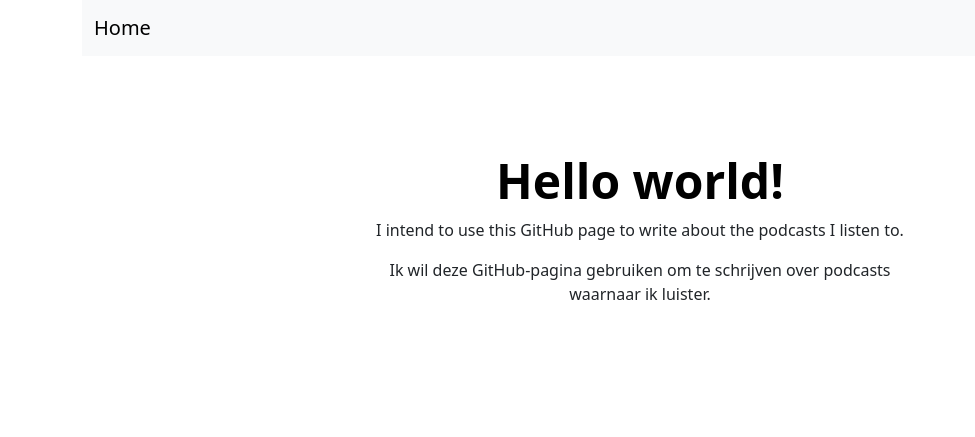
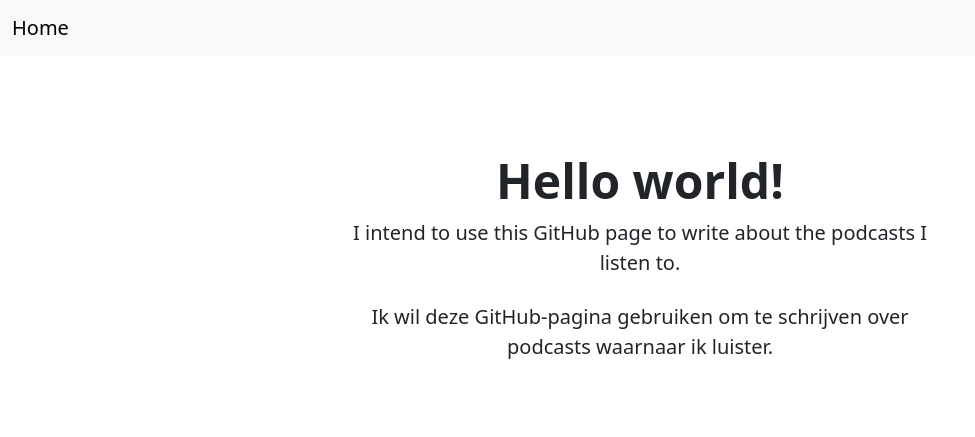
Before and after one commit to iproject33/iproject33.github.io, a plain HTML site: page index.html in a window 1280 px wide. Shown: the whole page, without its empty margins (0-975 px from the left). Drawn offline with nearby package versions, Linux system fonts and the light colour scheme.

Commit message:
Fixed bootstrap

```diff
--- a/index.html
+++ b/index.html
@@ -2,11 +2,10 @@
 
 <head>
 	<title>Podcasts from iproject33</title>
+	<meta charset="utf-8">
+	<meta name="viewport" content="width=device-width, initial-scale=1">
 	<link href="https://cdn.jsdelivr.net/npm/bootstrap@5.3.1/dist/css/bootstrap.min.css" rel="stylesheet"
 		integrity="sha384-4bw+/aepP/YC94hEpVNVgiZdgIC5+VKNBQNGCHeKRQN+PtmoHDEXuppvnDJzQIu9" crossorigin="anonymous">
-	<script src="https://cdn.jsdelivr.net/npm/bootstrap@5.3.1/dist/js/bootstrap.bundle.min.js"
-		integrity="sha384-HwwvtgBNo3bZJJLYd8oVXjrBZt8cqVSpeBNS5n7C8IVInixGAoxmnlMuBnhbgrkm"
-		crossorigin="anonymous"></script>
 	<script src="https://ajax.googleapis.com/ajax/libs/jquery/3.6.4/jquery.min.js"></script>
 	<script>
 		$(function () {
@@ -15,17 +14,23 @@
 	</script>
 </head>
 
-<body class="container">
+<body>
 	<div id="NavBarContent"></div>
-	<div class="px-4 py-5 my-5 text-center">
-		<h1 class="display-5 fw-bold text-body-emphasis">Hello world!</h1>
-		<div class="col-lg-6 mx-auto">
-			<p>
-				I intend to use this GitHub page to write about the podcasts I listen to.
-			</p>
-			<p>Ik wil deze GitHub-pagina gebruiken om te schrijven over podcasts waarnaar ik luister.</p>
+	<main>
+		<div class="px-4 py-5 my-5 text-center">
+			<h1 class="display-5 fw-bold">Hello world!</h1>
+			<div class="col-lg-6 mx-auto">
+				<p class="lead mb-4">
+					I intend to use this GitHub page to write about the podcasts I listen to.
+				</p>
+				<p class="lead mb-4">Ik wil deze GitHub-pagina gebruiken om te schrijven over podcasts waarnaar ik
+					luister.</p>
+			</div>
 		</div>
-	</div>
+	</main>
+	<script src="https://cdn.jsdelivr.net/npm/bootstrap@5.3.1/dist/js/bootstrap.bundle.min.js"
+	integrity="sha384-HwwvtgBNo3bZJJLYd8oVXjrBZt8cqVSpeBNS5n7C8IVInixGAoxmnlMuBnhbgrkm"
+	crossorigin="anonymous"></script>
 </body>
 
 </html>
--- a/navigation/navbar.html
+++ b/navigation/navbar.html
@@ -1,7 +1,7 @@
 <!DOCTYPE html>
 
 <body>
-	<nav class="navbar navbar-expand-sm bg-body-tertiary">
+	<nav class="navbar navbar-expand-xl bg-body-tertiary">
 		<div class="container-fluid">
 			<a class="navbar-brand" href="index.html">Home</a>
 			<button class="navbar-toggler" type="button" data-bs-toggle="collapse"
```
